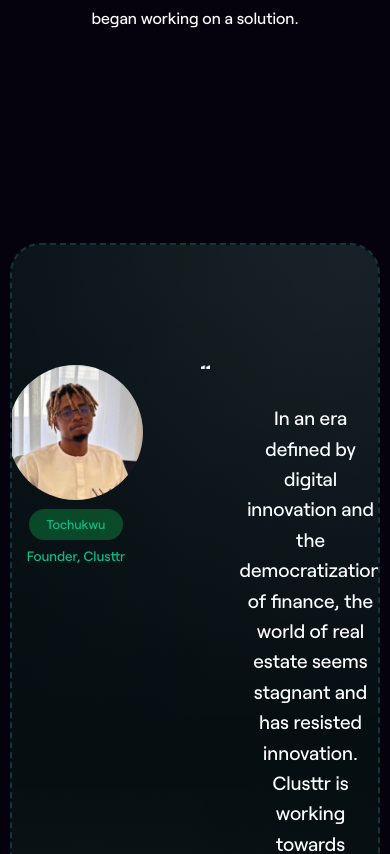
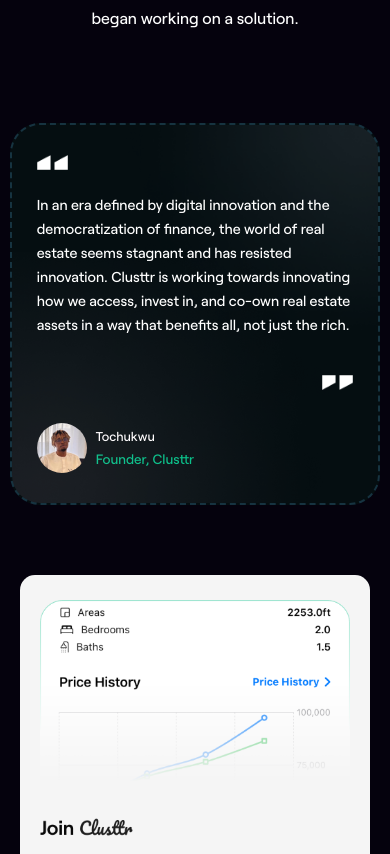
Before and after one commit to Clusttr/clusttr-web, a React (Vite) app: page /about-us in a window 390 px wide. Shown: the part 2866-3720 px from the top of the page. Built offline with nearby package versions, Linux system fonts and the light colour scheme; a web font is replaced by a local one.

Commit message:
made the founder section responsive on mobile

```diff
--- a/src/views/about_us/AboutClusttr.tsx
+++ b/src/views/about_us/AboutClusttr.tsx
@@ -1,4 +1,3 @@
-import { useEffect, useState } from 'react';
 import styled from 'styled-components';
 import aboutBGDesktop from '../../assets/desktop-about-us-bg.png';
 import aboutBGMobile from '../../assets/mobile-about-us-bg.png';
--- a/src/views/about_us/Founder.tsx
+++ b/src/views/about_us/Founder.tsx
@@ -2,10 +2,20 @@ import styled from 'styled-components';
 import founder from '../../assets/tochi.png';
 import leftQuote from '../../assets/quotes_left.png';
 import rightQuote from '../../assets/quotes_right.png';
+import MobileLeftQuote from '../../assets/mobile_quote_left.png';
+import MobileRightQuote from '../../assets/mobile_quote_right.png';
 import ellipse_1 from '../../assets/founder_bg/ellipse_1.png';
 import ellipse_2 from '../../assets/founder_bg/ellipse_2.png';
+import { useEffect, useState } from 'react';
 
 const Founder = () => {
+	const [isMobile, setIsMobile] = useState(false);
+
+	useEffect(() => {
+		if (screen.width <= 480) setIsMobile(true);
+		else setIsMobile(false);
+	}, []);
+
 	return (
 		<FounderStyle>
 			<div className="founder_container">
@@ -19,13 +29,26 @@ const Founder = () => {
 							alt="founder's image"
 						/>
 					</div>
+					<div className="founder_name_and_title">
 						<div className="founder_name">Tochukwu</div>
 						<div className="founder_title">Founder, Clusttr</div>
 					</div>
+				</div>
 				<div className="founder_comment_container">
+					{isMobile ? (
+						<div className="left_quote_container">
+							<img
+								className="left_quote quote"
+								src={MobileLeftQuote}
+								alt="image"
+							/>
+						</div>
+					) : (
 						<div className="left_quote_container">
 							<img className="left_quote quote" src={leftQuote} alt="image" />
 						</div>
+					)}
+
 					<div className="founder_comment">
 						In an era defined by digital innovation and the democratization of
 						finance, the world of real estate seems stagnant and has resisted
@@ -33,9 +56,23 @@ const Founder = () => {
 						invest in, and co-own real estate assets in a way that benefits all,
 						not just the rich.
 					</div>
+					{isMobile ? (
 						<div className="right_quote_container">
-						<img src={rightQuote} className=" quote right_quote" alt="image" />
+							<img
+								src={MobileRightQuote}
+								className=" quote right_quote"
+								alt="image"
+							/>
 						</div>
+					) : (
+						<div className="right_quote_container">
+							<img
+								src={rightQuote}
+								className=" quote right_quote"
+								alt="image"
+							/>
+						</div>
+					)}
 				</div>
 				<img src={ellipse_2} alt="image" className="ellipse_2" />
 			</div>
@@ -48,9 +85,9 @@ const FounderStyle = styled.div`
 	width: 95%;
 	background-color: #050e11;
 	margin: 210px auto 50px auto;
+	padding: 120px 55px 120px 55px;
 	border: 2px #163340 dashed;
 	border-radius: 30px;
-	padding: 120px 55px 120px 55px;
 	position: relative;
 	overflow: hidden;
 	& .ellipse_1 {
@@ -83,6 +120,11 @@ const FounderStyle = styled.div`
 	& .founder_image {
 		width: 100%;
 	}
+	& .founder_name_and_title {
+		display: flex;
+		flex-direction: column;
+		gap: 8px;
+	}
 	& .founder_name {
 		background-color: #064624;
 		color: #00c187;
@@ -90,7 +132,6 @@ const FounderStyle = styled.div`
 		border-radius: 20px;
 		text-align: center;
 		font-size: 0.8rem;
-		width: 70%;
 		font-weight: 500;
 	}
 	& .founder_title {
@@ -99,6 +140,7 @@ const FounderStyle = styled.div`
 		font-size: 0.85rem;
 	}
 	& .founder_comment_container {
+		z-index: 10;
 		width: 100%;
 		max-width: 56%;
 		display: flex;
@@ -129,6 +171,66 @@ const FounderStyle = styled.div`
 		position: absolute;
 		right: -2rem;
 	}
+	@media (max-width: 480px) {
+		margin: 90px auto 70px auto;
+
+		padding: 30px 25px;
+
+		& .ellipse_1 {
+			width: 100%;
+			top: 0;
+			right: 0;
+		}
+		& .ellipse_2 {
+			width: 100%;
+			left: 0;
+			bottom: 0;
+		}
+		& .founder_container {
+			display: flex;
+			flex-direction: column-reverse;
+			justify-content: left;
+			gap: 3rem;
+		}
+		& .founder_comment_container {
+			max-width: 100%;
+		}
+
+		& .founder_comment {
+			text-align: left;
+			font-size: 0.9rem;
+			line-height: 1.5rem;
+		}
+		& .quote {
+			width: 10%;
+		}
+		& .left_quote {
+			left: 0;
+		}
+		& .right_quote {
+			right: 0;
+		}
+
+		& .founder_details {
+			display: flex;
+			flex-direction: row;
+			gap: 9px;
+		}
+		& .founder_image_container {
+			width: 50px;
+			height: 50px;
+		}
+		& .founder_name_and_title {
+			gap: 9px;
+		}
+		& .founder_name {
+			background-color: transparent;
+			color: #ffffff;
+			padding: 0;
+			text-align: left;
+			width: 100%;
+		}
+	}
 `;
 
 export default Founder;
```
Also changed, not shown: src/assets/mobile_quote_left.png (added), src/assets/mobile_quote_right.png (added). Lines whose indentation alone changed are shown as unchanged.
